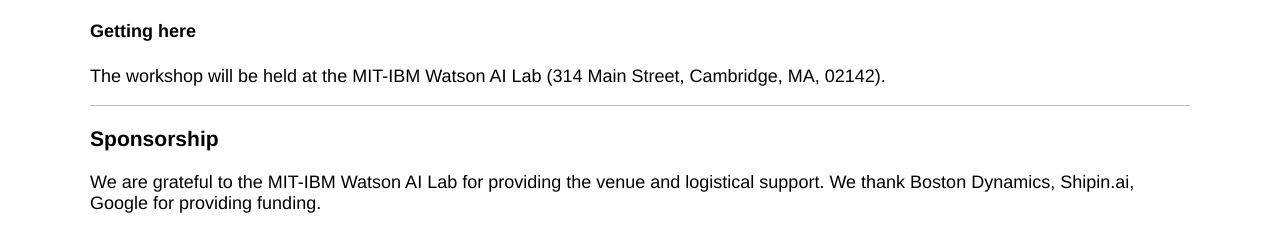
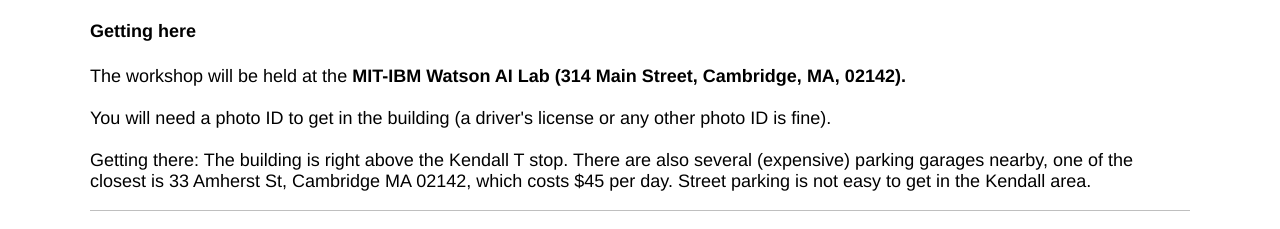
Before and after one commit to NECV2022/NECV2022.github.io, a plain HTML site: page index.html in a window 1280 px wide. Shown: the part 3755-3984 px from the top of the page. Drawn offline with Linux system fonts and the light colour scheme.

Commit message:
adding venue info

```diff
--- a/index.html
+++ b/index.html
@@ -523,7 +523,11 @@
 
         <h4>Getting here</h4>
         <p>
-            The workshop will be held at the MIT-IBM Watson AI Lab (314 Main Street, Cambridge, MA, 02142).
+            The workshop will be held at the <b>MIT-IBM Watson AI Lab (314 Main Street, Cambridge, MA, 02142).</b><br>
+            <br>
+            You will need a photo ID to get in the building (a driver's license or any other photo ID is fine).<br>
+            <br>
+            Getting there: The building is right above the Kendall T stop. There are also several (expensive) parking garages nearby, one of the closest is 33 Amherst St, Cambridge MA 02142, which costs $45 per day. Street parking is not easy to get in the Kendall area.
         </p>
         <!--<iframe src="./NECV 2019_files/embed.html" width="75%" frameborder="0" style="border:0;" allowfullscreen=""></iframe>
 
```
